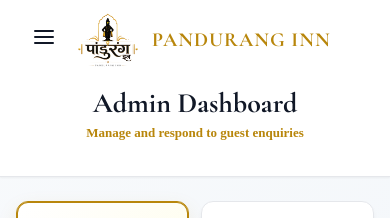
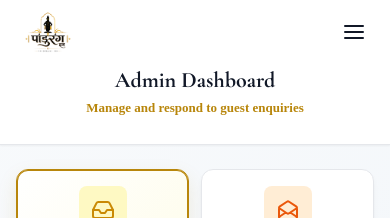
Before and after one commit to ManasiKharade/Pandurang_inn, a React (Vite) app: page /admin/dashboard in a window 390 px wide. Shown: the top 218 px of the page. Built offline with nearby package versions, Linux system fonts and the light colour scheme; no server answers; the database is empty; sample sign-in values are in the browser's storage.

Commit message:
admin topbar fix

```diff
--- a/src/pages/Admin/AdminDashboard/AdminDashboard.css
+++ b/src/pages/Admin/AdminDashboard/AdminDashboard.css
@@ -47,6 +47,12 @@
 }
 
 .admin-topbar-left {
+  display: flex;
+  align-items: center;
+  justify-content: space-between;
+}
+
+.admin-brand {
   display: flex;
   align-items: center;
 }
@@ -821,14 +827,25 @@
   .admin-topbar-inner {
     grid-template-columns: 1fr;
     justify-items: center;
-    gap: 16px;
-    padding-bottom: 8px;
+    gap: 12px;
+    padding-bottom: 4px;
   }
 
   .admin-topbar-left {
-    justify-content: flex-start;
-    flex-wrap: wrap;
     width: 100%;
+  }
+
+  .admin-hotel-name {
+    display: none; /* Hide on mobile to save space */
+  }
+
+  .admin-dashboard-logo {
+    height: 48px; /* Slightly smaller logo on mobile */
+  }
+
+  .admin-topbar-center h1 {
+    font-size: 22px;
+    margin-bottom: 4px;
   }
 
   .admin-header-actions-wrapper {
@@ -839,8 +856,10 @@
   }
 
   .admin-mobile-menu-btn {
-    display: block;
-    margin-right: 12px;
+    display: flex;
+    align-items: center;
+    justify-content: center;
+    margin-right: -8px; /* align with edge */
   }
 
   .admin-header-actions {
--- a/src/pages/Admin/AdminDashboard/AdminDashboard.jsx
+++ b/src/pages/Admin/AdminDashboard/AdminDashboard.jsx
@@ -264,14 +264,16 @@
       <header className="admin-topbar">
         <div className="admin-topbar-inner">
           <div className="admin-topbar-left">
+            <div className="admin-brand">
+              <img src={logo} alt="Pandurang Inn" className="admin-dashboard-logo" />
+              <span className="admin-hotel-name">PANDURANG INN</span>
+            </div>
             <button
               className="admin-mobile-menu-btn"
               onClick={() => setIsMobileMenuOpen(!isMobileMenuOpen)}
             >
               {isMobileMenuOpen ? <FiX /> : <FiMenu />}
             </button>
-            <img src={logo} alt="Pandurang Inn" className="admin-dashboard-logo" />
-            <span className="admin-hotel-name">PANDURANG INN</span>
           </div>
           <div className="admin-topbar-center">
             <h1>{activeTab === "enquiries" ? "Admin Dashboard" : "Admin Settings"}</h1>
```
